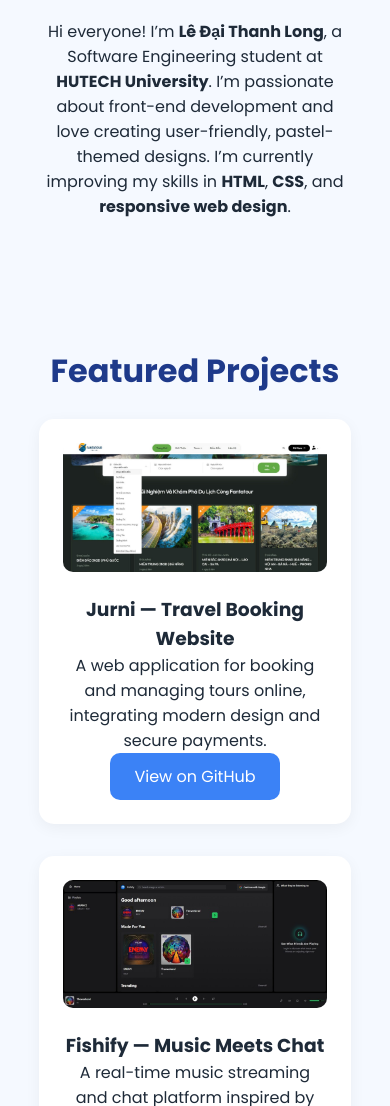
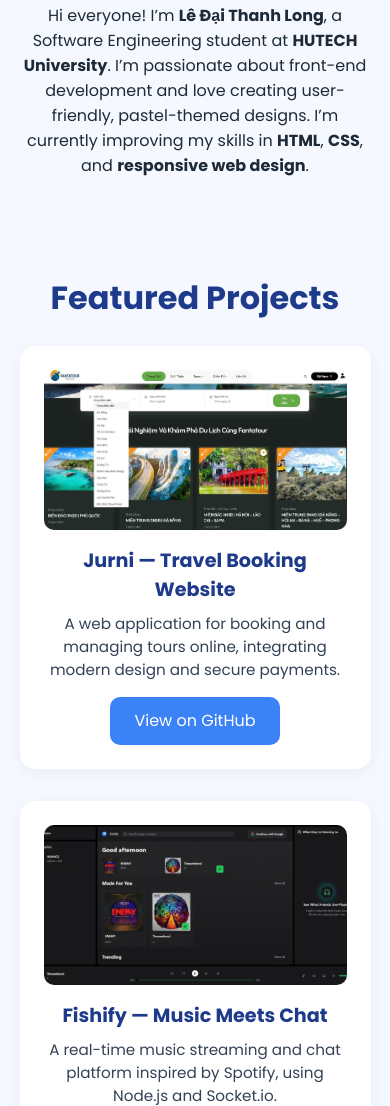
Before and after one commit to ledaithanhlong/coursera_porfolio, a plain HTML site: page index.html in a window 390 px wide. Shown: the part 894-2000 px from the top of the page. Drawn offline with Linux system fonts and the light colour scheme.

Commit message:
update again

```diff
--- a/css/style.css
+++ b/css/style.css
@@ -110,12 +110,17 @@ h2 {
   gap: 2rem;
 }
 
+/* Giúp card cao bằng nhau và nút nằm hàng */
 .project-card {
   background-color: white;
   border-radius: 15px;
   box-shadow: 0 4px 15px rgba(0,0,0,0.05);
   padding: 1.5rem;
+  display: flex;
+  flex-direction: column;
+  justify-content: space-between; /* giữ khoảng cách trên-dưới đều */
   transition: transform 0.3s ease;
+  min-height: 400px; /* chiều cao tối thiểu đồng đều */
 }
 
 .project-card:hover {
@@ -126,6 +131,27 @@ h2 {
   width: 100%;
   border-radius: 10px;
   margin-bottom: 1rem;
+  object-fit: cover;
+  height: 160px;
+}
+
+/* tiêu đề và mô tả trong card */
+.project-card h3 {
+  color: #1e3a8a;
+  font-size: 1.2rem;
+  margin-bottom: 0.5rem;
+}
+
+.project-card p {
+  color: #334155;
+  font-size: 0.95rem;
+  flex-grow: 1; /* để nội dung giãn đều */
+}
+
+/* nút trong card luôn ở cuối */
+.project-card .btn {
+  align-self: center; /* căn giữa nút theo chiều ngang */
+  margin-top: 1rem;
 }
 
 /* Skills */
@@ -159,3 +185,18 @@ footer {
   color: #475569;
   font-size: 0.9rem;
 }
+
+/* Responsive */
+@media (max-width: 768px) {
+  .hero-content h2 {
+    font-size: 2rem;
+  }
+
+  section {
+    padding: 3rem 5%;
+  }
+
+  .project-card {
+    min-height: auto;
+  }
+}
```
